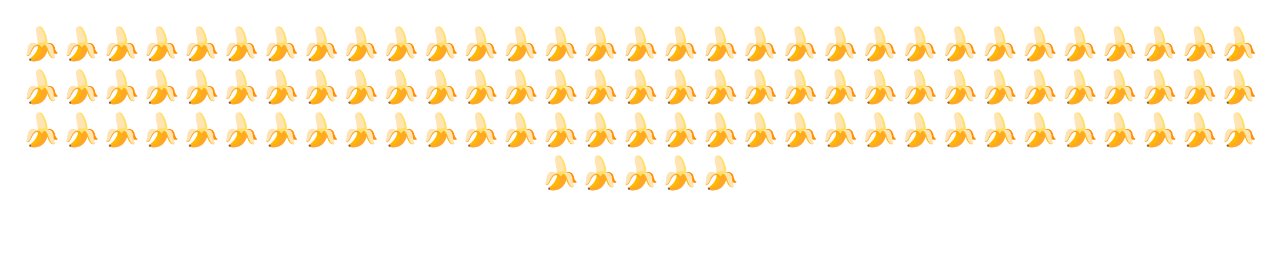
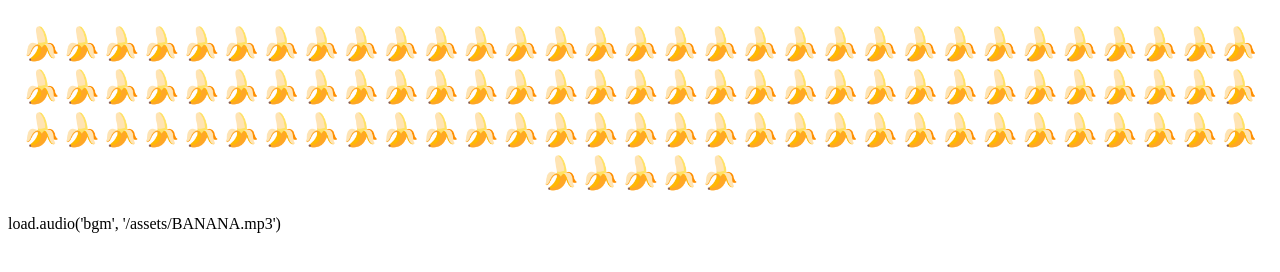
Before and after one commit to zndndnxnxnxnxnxnxnxn/BANANA, a plain HTML site: page index.html in a window 1280 px wide. Drawn offline with nearby package versions, Linux system fonts and the light colour scheme.

Commit message:
Update index.html

```diff
--- a/index.html
+++ b/index.html
@@ -12,6 +12,6 @@
     <div id="messageBox" class="sendmessage">
          <h1 style="text-align: center;font-family: 'Open Sans', sans-serif;">🍌🍌🍌🍌🍌🍌🍌🍌🍌🍌🍌🍌🍌🍌🍌🍌🍌🍌🍌🍌🍌🍌🍌🍌🍌🍌🍌🍌🍌🍌🍌🍌🍌🍌🍌🍌🍌🍌🍌🍌🍌🍌🍌🍌🍌🍌🍌🍌🍌🍌🍌🍌🍌🍌🍌🍌🍌🍌🍌🍌🍌🍌🍌🍌🍌🍌🍌🍌🍌🍌🍌🍌🍌🍌🍌🍌🍌🍌🍌🍌🍌🍌🍌🍌🍌🍌🍌🍌🍌🍌🍌🍌🍌🍌🍌🍌🍌🍌 </h1>
 
-<audio src="/assets/BANANA.mp3" autoPlay loop></audio>
+    load.audio('bgm', '/assets/BANANA.mp3')
 
 </html>
```
